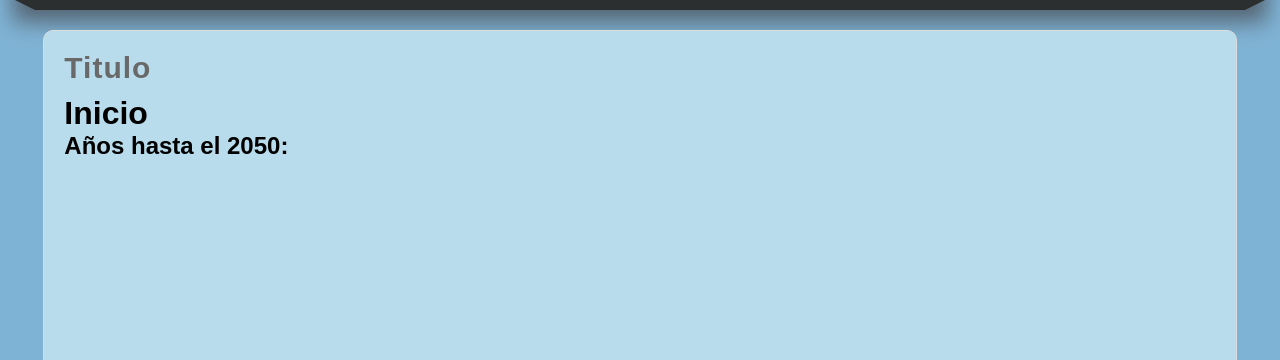
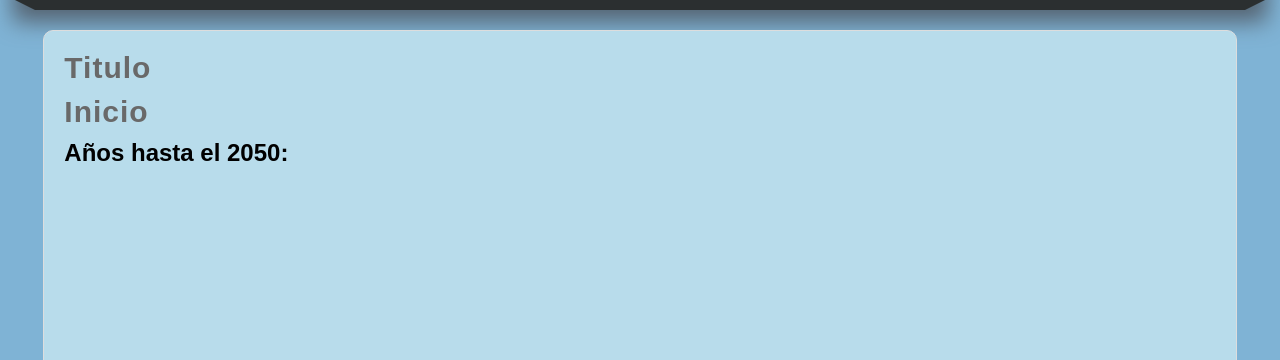
Before and after one commit to luiscapello/Proyecto, a Django app: page / in a window 1280 px wide. Shown: the part 184-544 px from the top of the page. Run offline with Django 4.2, Linux system fonts and the light colour scheme.

Commit message:
Update index.html

```diff
--- a/22-django/AprendiendoDjango/miapp/templates/index.html
+++ b/22-django/AprendiendoDjango/miapp/templates/index.html
@@ -4,7 +4,7 @@
 
 {% block content %}
 
-<h1>Inicio</h1>
+<h1 class="title">Inicio</h1>
 <h2>Años hasta el 2050:</h2>
 
 {% endblock  %}
```
